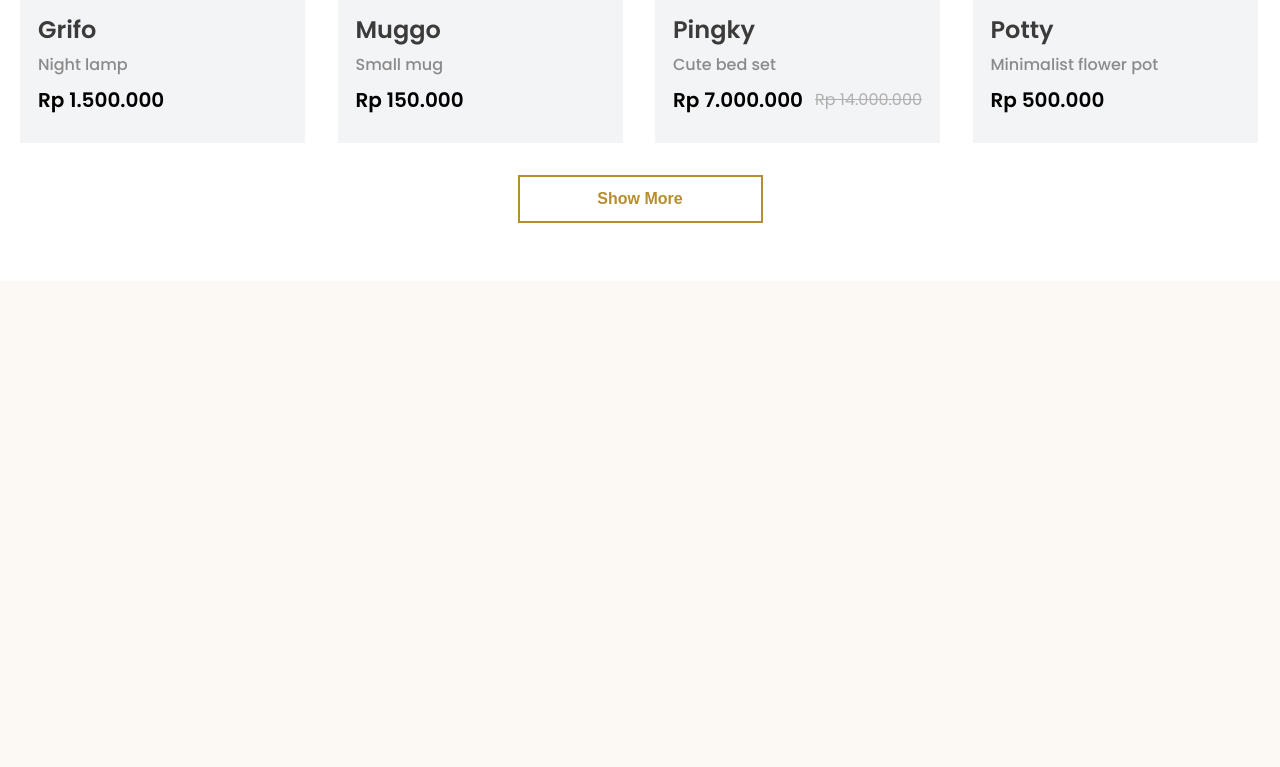
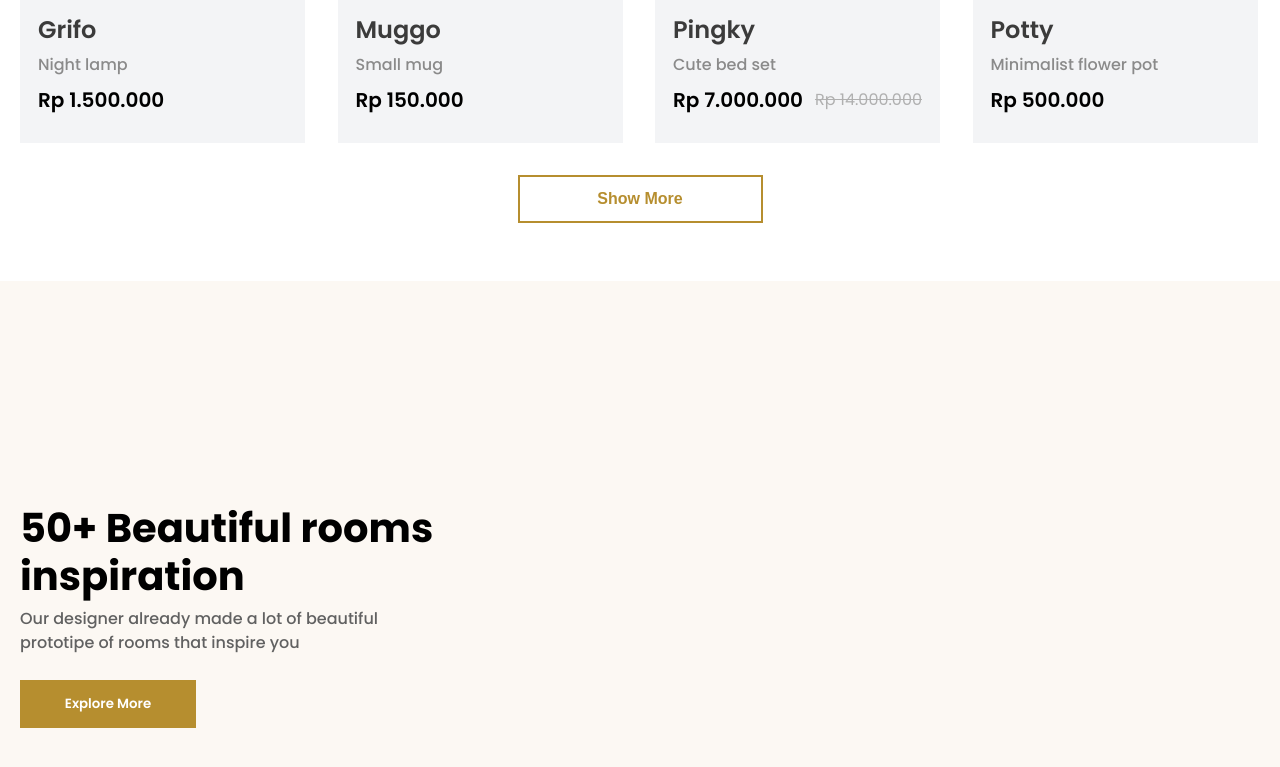
Before and after one commit to Hannalysis/furniture-site-implementation, a React (Vite) app: page / in a window 1280 px wide. Shown: the part 2473-3240 px from the top of the page. Built offline with nearby package versions, Linux system fonts and the light colour scheme.

Commit message:
feat(styling): header container and contents added

```diff
--- a/src/pages/Home/Inspirations/Inspirations.module.css
+++ b/src/pages/Home/Inspirations/Inspirations.module.css
@@ -7,4 +7,48 @@
 
 .inspirationsContainer {
     height: 670px;
+    display: flex;
+    align-items: center;
 }
+
+.inspirationsHeaderContainer {
+    height: 224px;
+    display: flex;
+    flex-direction: column;
+}
+
+.inspirationsHeaderContainer h2 {
+    margin-bottom: 7px;
+}
+
+.inspirationsHeaderContainer h6 {
+   color: var(--header-inline-colour);
+}
+
+.buttonExploreMore {
+    background-color: var(--accent-gold);
+    color: var(--bg);
+    font-family: var(--font-main-poppins);
+    font-weight: var(--font-weight-semi-bold);
+    width: 176px;
+    height: 48px;
+    border: none;
+    align-self: flex-start;
+    margin-top: auto;
+}
+
+.inspirationsRoomCardContainer {
+
+}
+
+.inspirationsCarousel {
+
+}
+
+@media (min-width: 1024px) {
+
+    .inspirationsHeaderContainer {
+        width: 422px;
+    }
+
+}
--- a/src/pages/Home/Inspirations/Inspirations.tsx
+++ b/src/pages/Home/Inspirations/Inspirations.tsx
@@ -1,13 +1,20 @@
-// import { Typography } from "../../components/@ui/Typography/Typography";
+import { Typography } from "../../../components/@ui/Typography/Typography";
 import classes from "./Inspirations.module.css"
 import layoutClasses from "../../../Layout/Layout.module.css"
 
+
 export const Inspirations = () => (
     <section className={`${classes.inspirations}`}>
-        <div className= {
+        <div className={
             `${layoutClasses.contentContainer}
-            ${layoutClasses.grid}
             ${classes.inspirationsContainer}`}>
+                <div className={classes.inspirationsHeaderContainer}>
+                    <Typography variant="heading2">50+ Beautiful rooms inspiration</Typography>
+                    <Typography variant="heading6">Our designer already made a lot of beautiful prototipe of rooms that inspire you</Typography>
+                    <button className={classes.buttonExploreMore}>Explore More</button>
+                </div>
+                <div className={classes.inspirationsRoomCardContainer}></div>
+                <div className={classes.inspirationsCarousel}></div>
         </div>
     </section>
 );
```
